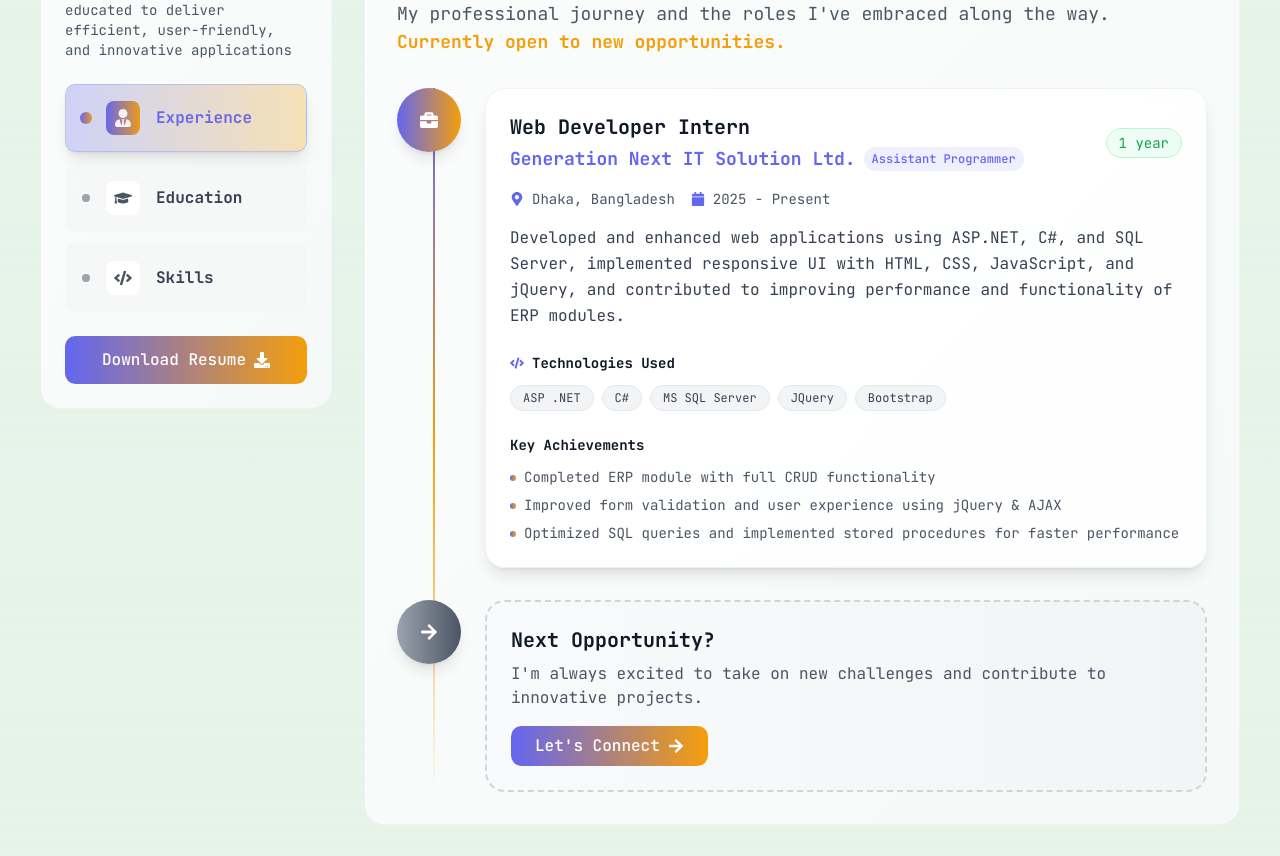
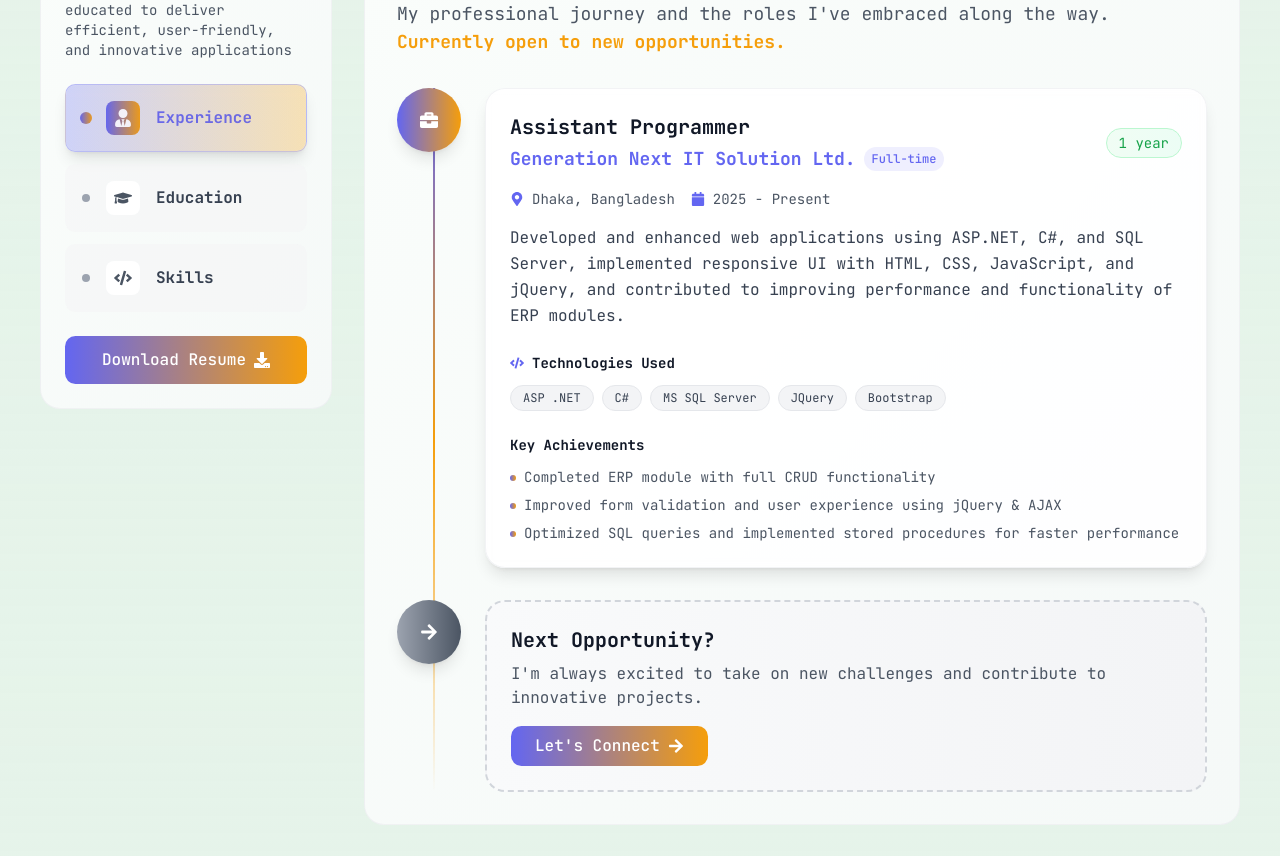
Before and after one commit to sakibscript/Sakib-Portfolio, a React (Vite) app in the folder frontend/: page / in a window 1280 px wide. Shown: the part 3150-4006 px from the top of the page. Built offline with nearby package versions, Linux system fonts and the light colour scheme.

Commit message:
Update Experience

```diff
--- a/frontend/src/components/experience.jsx
+++ b/frontend/src/components/experience.jsx
@@ -28,7 +28,7 @@ export function Experience() {
     // },
     {
       id: 1,
-      title: "Web Developer Intern",
+      title: "Assistant Programmer",
       company: "Generation Next IT Solution Ltd.",
       location: "Dhaka, Bangladesh",
       startDate: "2025",
@@ -37,7 +37,7 @@ export function Experience() {
       description:
         "Developed and enhanced web applications using ASP.NET, C#, and SQL Server, implemented responsive UI with HTML, CSS, JavaScript, and jQuery, and contributed to improving performance and functionality of ERP modules.",
       technologies: ["ASP .NET", "C#", "MS SQL Server", "JQuery", "Bootstrap"],
-      type: "Assistant Programmer",
+      type: "Full-time",
       achievements: [
         "Completed ERP module with full CRUD functionality",
         "Improved form validation and user experience using jQuery & AJAX",
```
